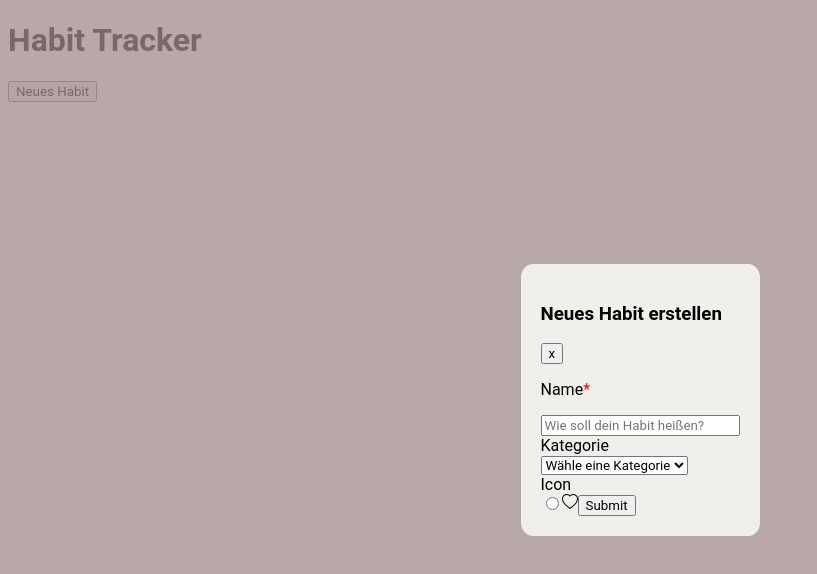
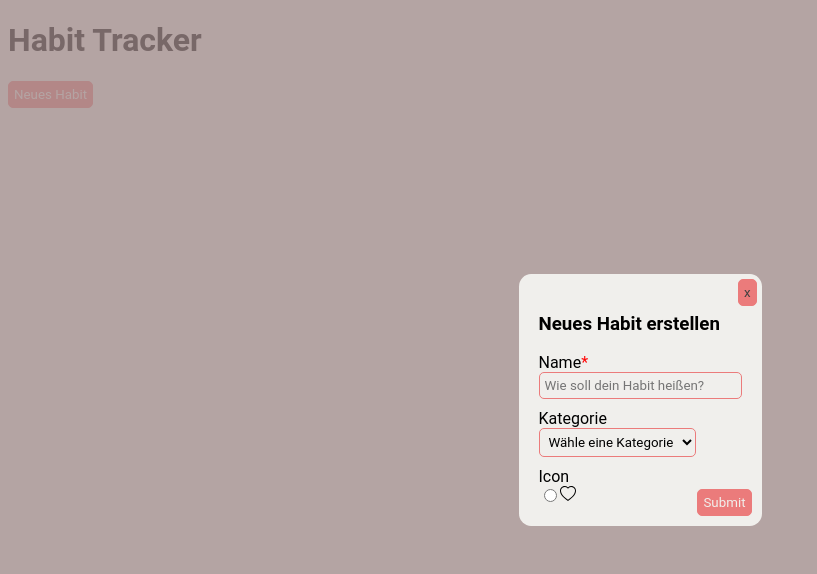
Before and after one commit to angi-mint/habit-tracker, a Vue app: page / in a window 1280 px wide. Both pictures are taken after a click on the button "Neues Habit". Shown: the top 574 px of the page, without its empty margins (0-817 px from the left). Built offline with nearby package versions, Linux system fonts and the light colour scheme.

Commit message:
css an design (farben+anordnung) angepasst

```diff
--- a/src/assets/index.css
+++ b/src/assets/index.css
@@ -13,7 +13,9 @@
 
 * {
     font-family: "Roboto", sans-serif;
+    background-color: var(--color-background);
 }
+
 
 .modal {
     position: fixed;
@@ -40,8 +42,13 @@
 }
 
 .btn-exit {
-    top: 0;
-    right: 0;
+    position: absolute;
+    top: 5px;
+    right: 5px;
+    border-radius: 5px;
+    border: 1px solid var(--color-menu);
+    padding: 5px;
+    color:#414141;
 }
 
 .form-label {
@@ -49,6 +56,55 @@
     flex-wrap: nowrap;
 }
 
+.form-label p {
+    margin: 0px;
+}
+
+select {
+    border-radius: 5px;
+    border: 1px solid var(--color-menu);
+    padding: 5px;
+    background-color: #F0EFEC;
+}
+
+label.form-label {
+    margin-top: 10px;
+}
+
+.form-input {
+    border-radius: 5px;
+    border: 1px solid var(--color-menu);
+    padding: 5px;
+    background-color: #F0EFEC;
+}
+
+.form-select {
+    border-radius: 5px;
+    border: 1px solid var(--color-menu);
+    padding: 5px;
+    background-color: #F0EFEC;
+}
+
 .form-required {
     color: var(--color-warning);
 }
+
+input[type="submit" i] {
+    position: absolute;
+    bottom: 10px;
+    right: 10px;
+    border-radius: 5px;
+    border: 1px solid var(--color-menu);
+    padding: 5px;
+    background-color: var(--color-menu);
+    color: var(--color-background);
+}
+
+
+button {
+    border-radius: 5px;
+    border: 1px solid var(--color-menu);
+    padding: 5px;
+    background-color: var(--color-menu);
+    color: var(--color-background);
+}
```
